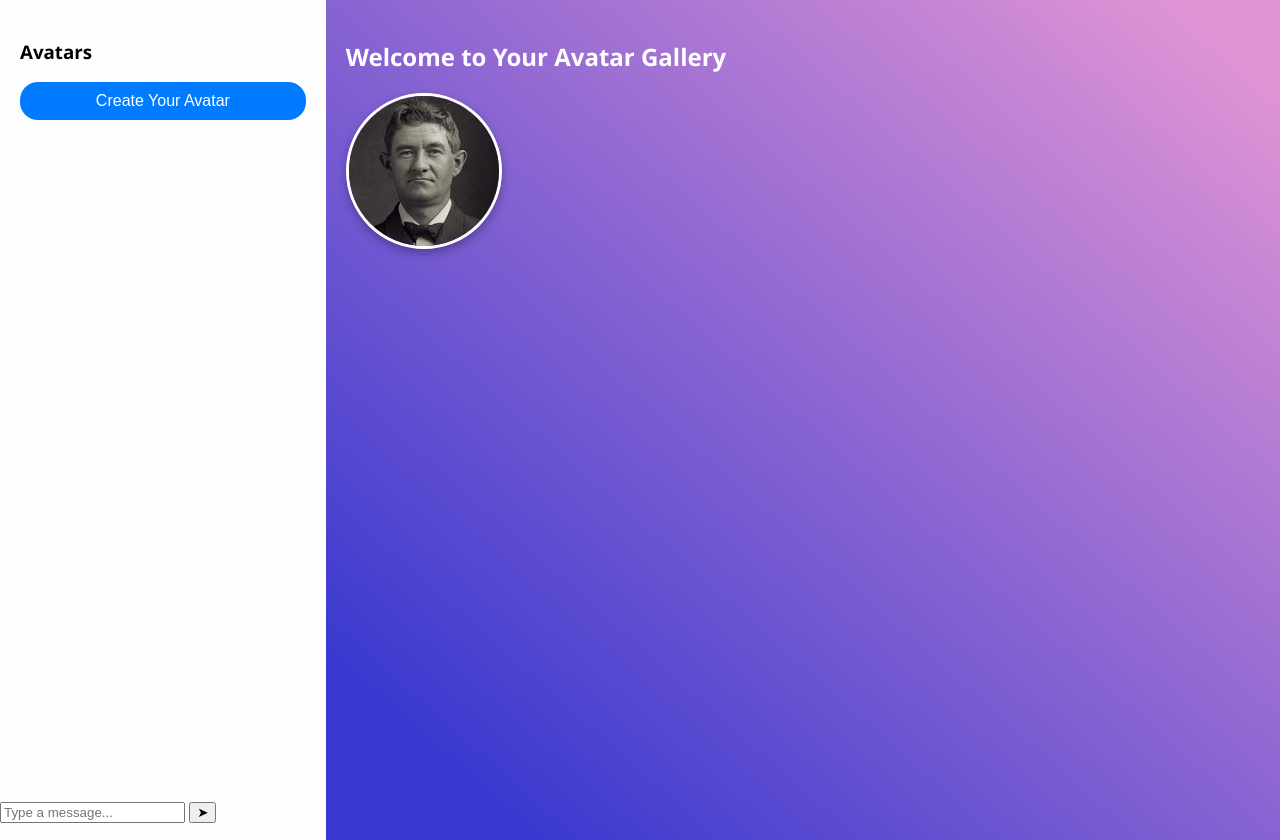
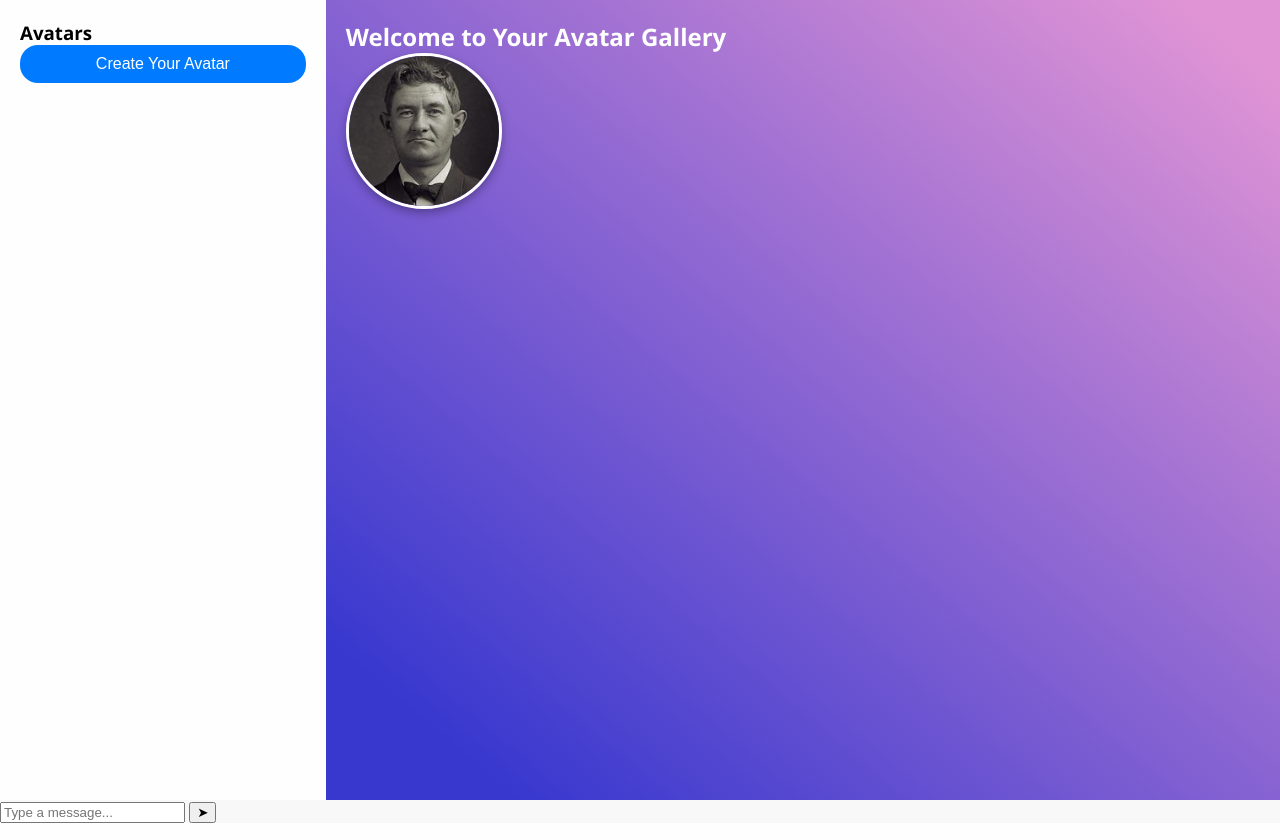
Before and after one commit to Harshvi-eDelta/VID-Assistant-UI, a Flask app: page / in a window 1280 px wide. Run offline with Flask 3, Linux system fonts and the light colour scheme.

Commit message:
changes in UI

```diff
--- a/avatar_ui/static/css/style.css
+++ b/avatar_ui/static/css/style.css
@@ -3,10 +3,15 @@ body {
     margin: 0;
     background: #f8f8f8;
 }
+/* header body and paragraph */
+h1,h2,h3,h4,h5,h6,p{
+    margin: 0px;
+}
 
 .container {
     display: flex;
     height: 100vh;
+    overflow: hidden;
 }
 
 /* Sidebar Styles */
@@ -29,12 +34,14 @@ body {
 
 /* Main Content Area */
 .main-content {
-    background: #7b43de;
+    display: flex;
+    flex-direction: column;
+    /* background: #7b43de; */
     /* background: linear-gradient(180deg, rgba(123, 67, 222, 1) 0%, rgba(152, 123, 212, 1) 53%, rgba(193, 93, 227, 1) 100%);    */
     background: linear-gradient(to bottom left,rgb(224, 148, 213,100) 5%,rgb(56, 56, 207,100) 90%);
     /* background: linear-gradient(to bottom left, #D1A6FF, #A7C7FF); */
     padding: 20px;
-    height: 100%;
+    /* height: 100%; */
     width: 100%;
     color: white; /* White text for better contrast */
 }
@@ -339,3 +346,5 @@ body {
 .upload-label:hover {
     background-color: #a8abae;
 }
+
+/* chatbot css */
--- a/avatar_ui/templates/index.html
+++ b/avatar_ui/templates/index.html
@@ -23,8 +23,6 @@
             <button id="openModalBtn" class="create-avatar-btn">Create Your Avatar</button>
 
             <!-- Avatar Gallery -->
-
-
             <div class="avatar-gallery">
                 {% for avatar in avatars %}
                     <div class="avatar-card">
@@ -49,7 +47,7 @@
     </div>
 
        <!-- Chatbot Section -->
-       <div class="chat-container">
+       <body class="chat-container">
         <div id="chatMessages" class="chat-messages">
             <!-- Messages will be added here -->
         </div>
@@ -161,5 +159,56 @@
         });
 
     </script>
-</body>
+
+    <!-- chatbot script -->
+    <script>
+        function sendMessage() {
+            const input = document.getElementById('userInput');
+            const message = input.value.trim();
+            if (message) {
+    const chatMessages = document.getElementById('chatMessages');
+
+    const userMessage = document.createElement('div');
+    userMessage.className = 'message ';
+
+    const userText = document.createElement('p'); // 👈 Create <p> element
+    userText.innerText = message; // 👈 Set the message inside <p>
+    userText.className = 'user-message ';
+    userMessage.appendChild(userText); // 👈 Append <p> into the div
+    chatMessages.appendChild(userMessage); // 👈 Append div to chat container
+
+    input.value = '';
+    smoothScrollToBottom(chatMessages);
+
+
+                // Bot reply
+                setTimeout(() => {
+                    const botMessage = document.createElement('div');
+                    botMessage.className = 'message';
+
+                    const botText = document.createElement('p'); // 👈 Create <p> for bot
+                    botText.innerText = " " + message;
+                    botText.className = 'bot-message';
+                    botMessage.appendChild(botText); // 👈 Append <p> to bot div
+                    chatMessages.appendChild(botMessage);
+
+                    smoothScrollToBottom(chatMessages);
+                }, 500);
+            }
+        }
+
+        function smoothScrollToBottom(element) {
+            element.scrollTo({
+                top: element.scrollHeight,
+                behavior: 'smooth'
+            });
+        }
+
+        // (Optional) Placeholder for microphone functionality
+        function startListening() {
+            alert("🎤 Microphone feature coming soon!");
+        }
+        </script>
+
+    </body>
 </html>
```
